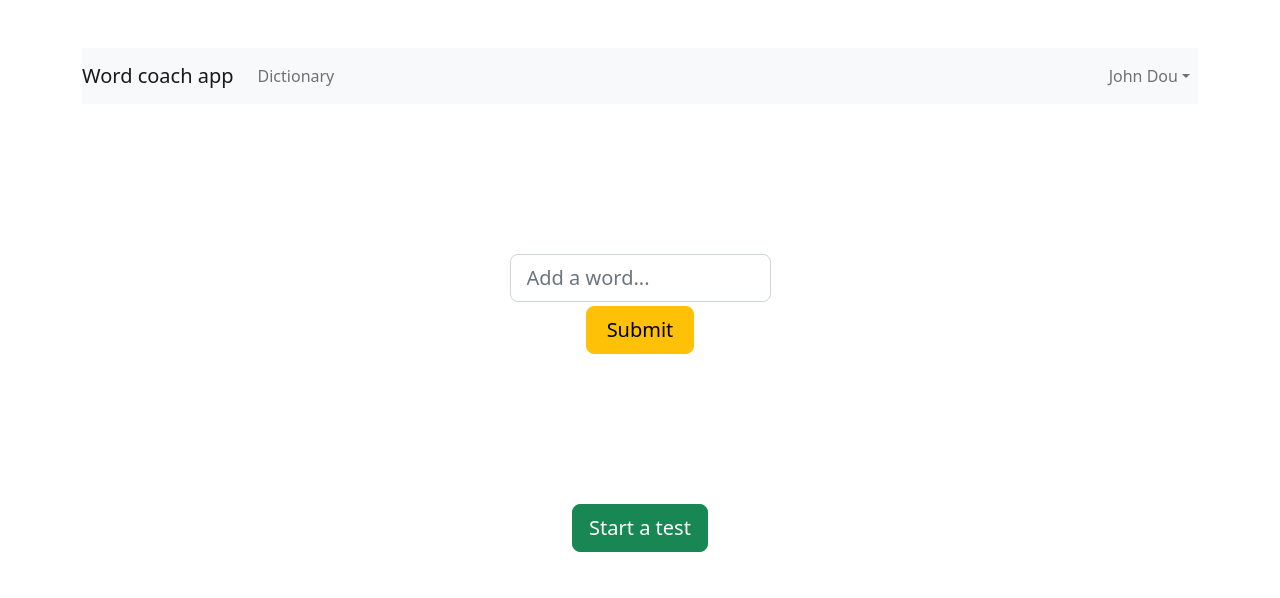
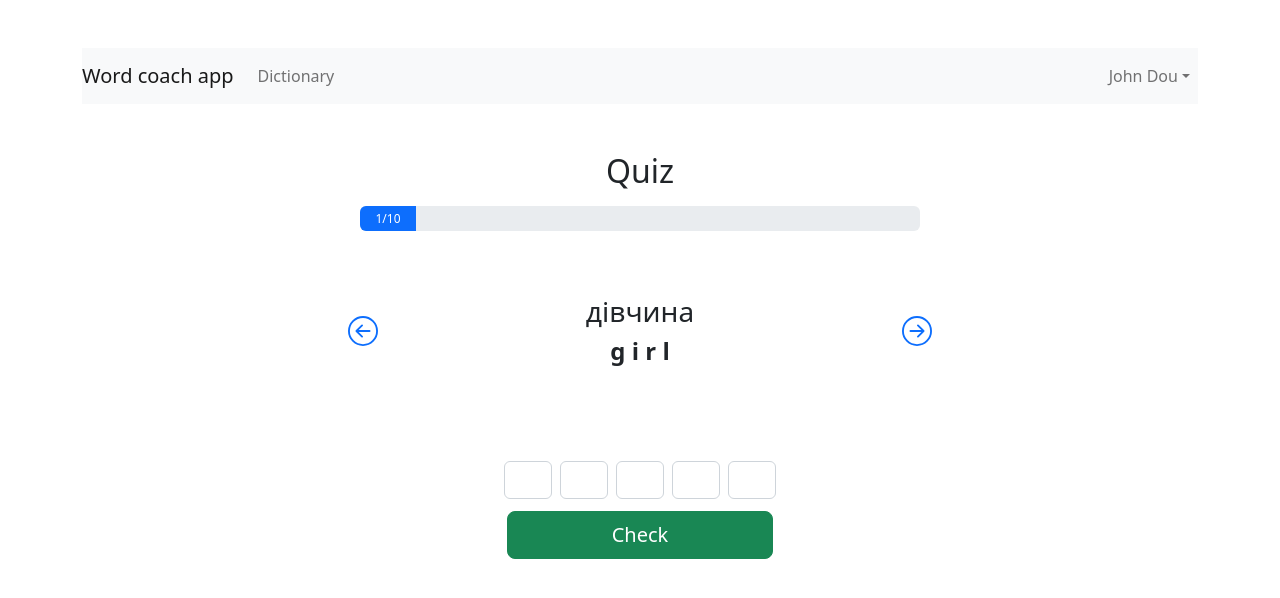
Before and after one commit to newdisease/words-coach-app, a React (Create React App) app in the folder frontend/: page /quiz in a window 1280 px wide. Shown: the top 598 px of the page. Built offline with nearby package versions, Linux system fonts and the light colour scheme.

Commit message:
add react router

```diff
--- a/frontend/package.json
+++ b/frontend/package.json
@@ -12,6 +12,7 @@
     "react-bootstrap": "^2.4.0",
     "react-bootstrap-icons": "^1.8.4",
     "react-dom": "^18.2.0",
+    "react-router-dom": "^6.3.0",
     "react-scripts": "5.0.1",
     "web-vitals": "^2.1.4"
   },
--- a/frontend/src/Components/App.jsx
+++ b/frontend/src/Components/App.jsx
@@ -1,19 +1,27 @@
-import MainPage from "./Pages/MainPage";
+import { Routes, Route } from "react-router-dom";
 import Navigation from "./Header/Navigation";
 import { Container } from "react-bootstrap";
-import QuizPage from "./Pages/QuizPage";
-import ErrorPage from "./Pages/ErrorPage";
-import DictionaryPage from "./Pages/DictionaryPage";
+import { MainPage, ErrorPage, QuizPage, DictionaryPage } from "./Pages";
 
 function App() {
   return (
-    <Container fluid="sm" className="mt-5 text-center">
-      <Navigation />
-      <MainPage />
-      {/* <ErrorPage /> */}
-      {/* <QuizPage /> */}
-      {/* <DictionaryPage /> */}
-    </Container >
+    <div className="app">
+      <header>
+        <Container fluid="sm" className="mt-5 text-center">
+          <Navigation />
+        </Container >
+      </header>
+      <main>
+        <Container fluid="sm" className="mt-5 text-center">
+          <Routes>
+            <Route path="/" element={<MainPage />} />
+            <Route path="/dictionary" element={<DictionaryPage />} />
+            <Route path="/quiz" element={<QuizPage />} />
+            <Route path="*" element={<ErrorPage />} />
+          </Routes>
+        </Container >
+      </main >
+    </div>
   );
 }
 
--- a/frontend/src/Components/Header/Navigation.jsx
+++ b/frontend/src/Components/Header/Navigation.jsx
@@ -9,9 +9,9 @@ const Navigation = () => {
     return (
         <>
             <Navbar bg="light" className='mt-5'>
-                <Navbar.Brand href="#">Word coach app</Navbar.Brand>
+                <Navbar.Brand href="/">Word coach app</Navbar.Brand>
                 <Nav>
-                    <Nav.Link href="#">
+                    <Nav.Link href="/dictionary">
                         Dictionary
                     </Nav.Link>
                 </Nav>
--- a/frontend/src/Components/Pages/ErrorPage.jsx
+++ b/frontend/src/Components/Pages/ErrorPage.jsx
@@ -7,7 +7,7 @@ const ErrorPage = () => {
                 <Col xs={10} md={9} lg={6} className="text-center">
                     <span className="display-1 d-block">404</span>
                     <div className="mb-4 lead">The page you are looking for was not found.</div>
-                    <Button className='col-sm-5' type="submit" variant="primary" size="lg" href="/#" >Back to the main page</Button>
+                    <Button className='col-sm-5' type="submit" variant="primary" size="lg" href="/" >Back to the main page</Button>
                 </Col>
             </Row>
         </>
--- a/frontend/src/Components/Pages/MainPage.jsx
+++ b/frontend/src/Components/Pages/MainPage.jsx
@@ -1,8 +1,6 @@
-import { useState, useEffect } from 'react';
 import axios from 'axios';
 import { Button } from 'react-bootstrap';
 import WordsSearchForm from '../WordsSearchForm/WordsSearchForm';
-import DictionaryPage from './DictionaryPage';
 
 function MainPage() {
     // const [testData, setTestData] = useState([]);
@@ -24,7 +22,7 @@ function MainPage() {
         <div>
             <WordsSearchForm />
             <div>
-                <Button variant="success" size="lg">
+                <Button variant="success" size="lg" href='/quiz'>
                     Start a test
                 </Button>
             </div>
--- /dev/null
+++ b/frontend/src/Components/Pages/index.jsx
@@ -0,0 +1,6 @@
+import DictionaryPage from "./DictionaryPage";
+import QuizPage from "./QuizPage";
+import ErrorPage from "./ErrorPage";
+import MainPage from "./MainPage";
+
+export { DictionaryPage, QuizPage, ErrorPage, MainPage };
--- a/frontend/src/index.jsx
+++ b/frontend/src/index.jsx
@@ -1,4 +1,5 @@
 import { createRoot } from "react-dom/client";
+import { BrowserRouter } from "react-router-dom";
 import App from "./Components/App";
 import 'bootstrap/dist/css/bootstrap.min.css';
 
@@ -6,5 +7,7 @@ const rootElement = document.getElementById("root");
 const root = createRoot(rootElement);
 
 root.render(
-  <App />
+  <BrowserRouter>
+    <App />
+  </BrowserRouter>
 );
```
Also changed, not shown: 1 other file (tests, documents, lock files or other folders).
